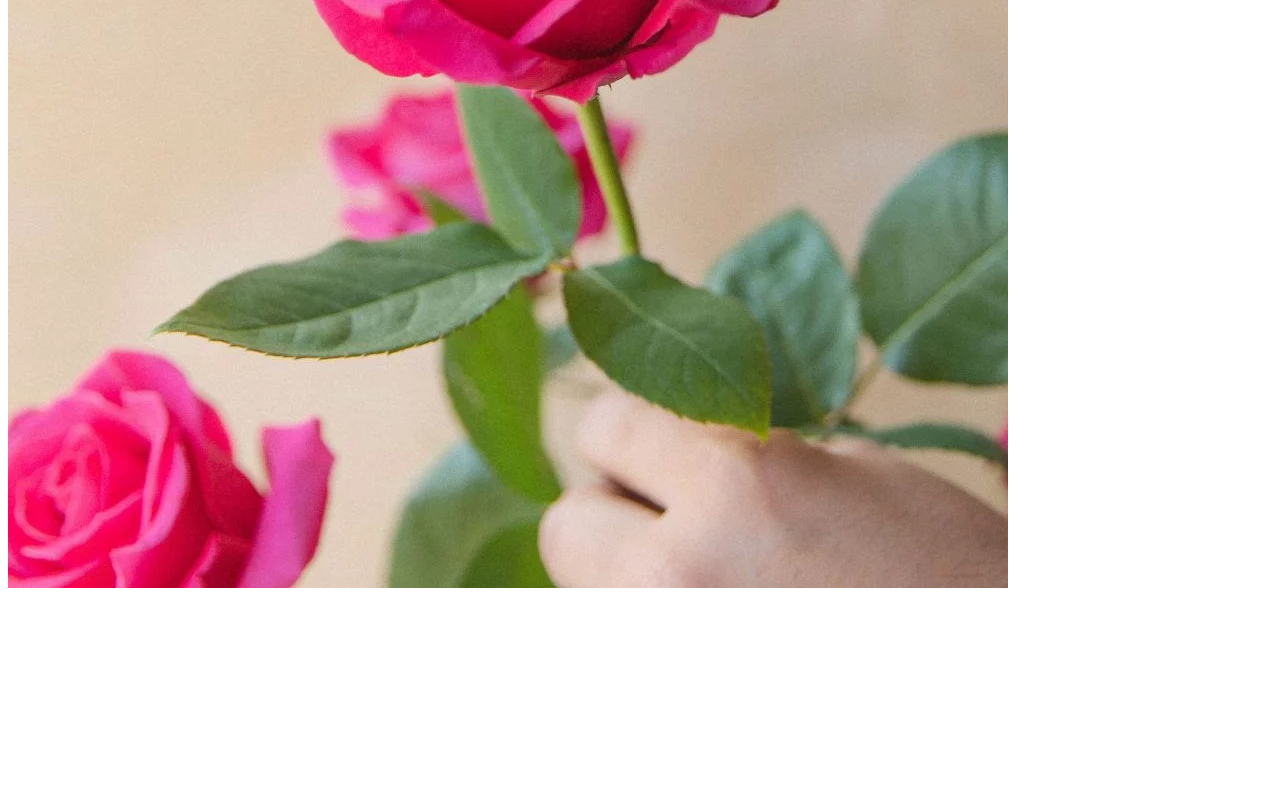
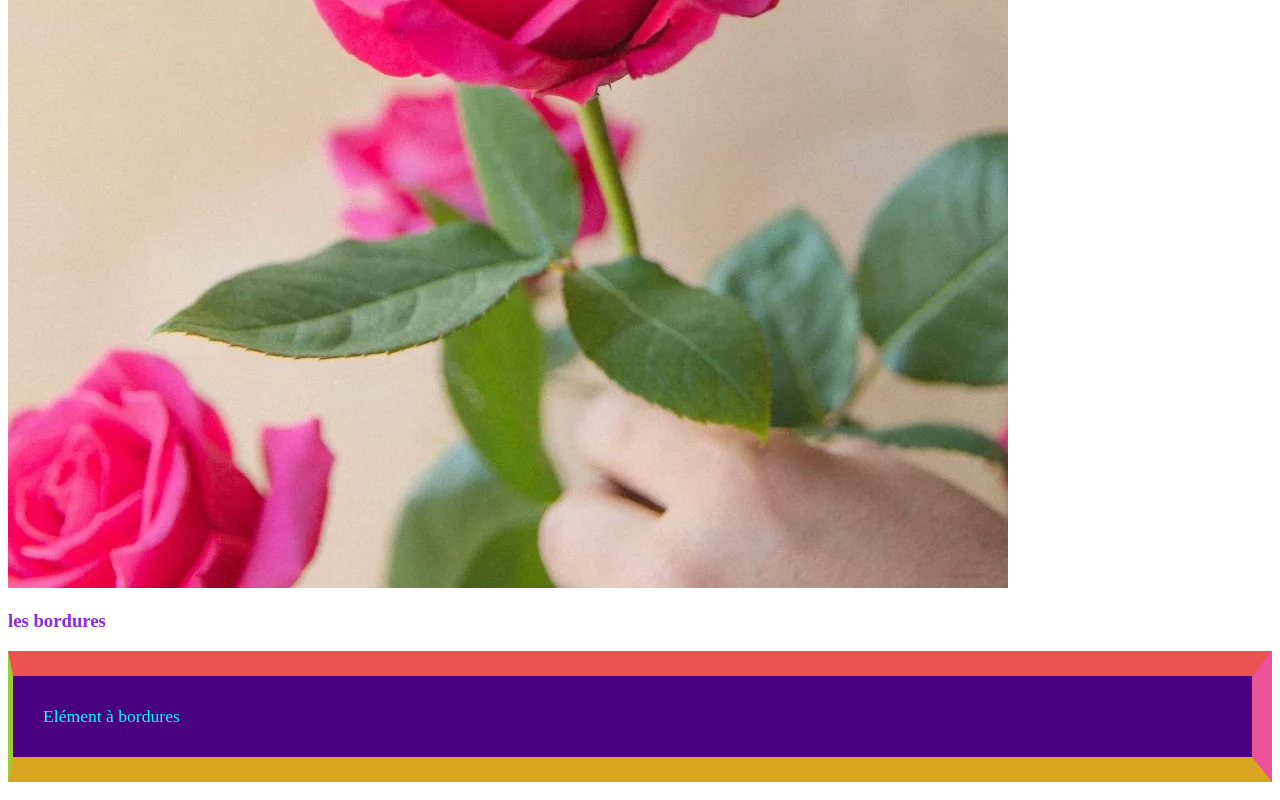
Before and after one commit to NADHURATI/mapremierepageweb, a plain HTML site: page index.html in a window 1280 px wide. Shown: the part 1214-2014 px from the top of the page. Before the commit the page ends 1814 px from the top, so only its background shows below. Drawn offline with Linux system fonts and the light colour scheme; a web font is replaced by a local one.

Commit message:
ajout apropos.css

```diff
--- a/index.html
+++ b/index.html
@@ -60,14 +60,13 @@
         <a href="apropos.html" target="_blank">A propos</a>
         <br/>
 
-
-
         <a href="#fruits">Lien vers fruits et légumes</a>
          <br/>
 
         <img src="FLEURSROSE.webp"alt="Mon image préférée" title="Mon image préférée"/>
 
-
+        <h3>les bordures</h3>
+        <p class="mabordure">Elément à bordures</p>
 
 
 
```
Also changed, not shown: apropos.css (added).
